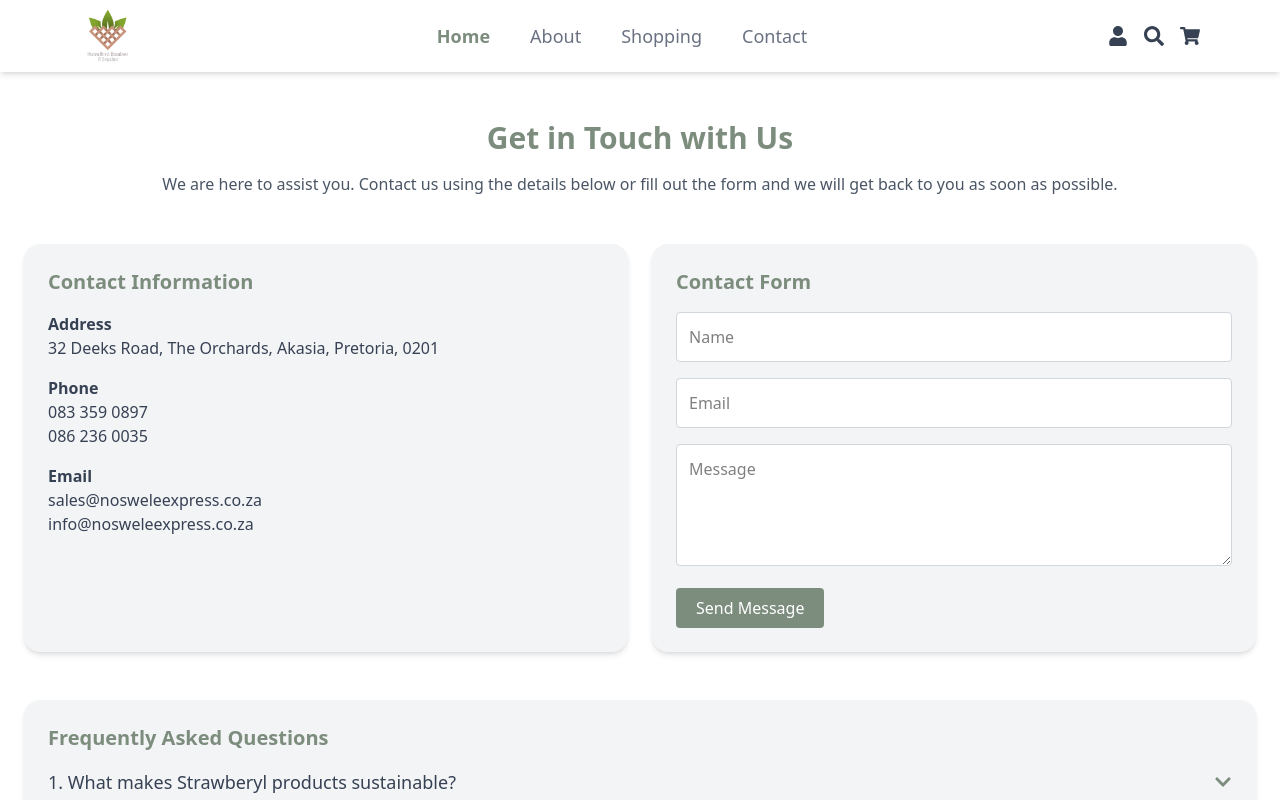
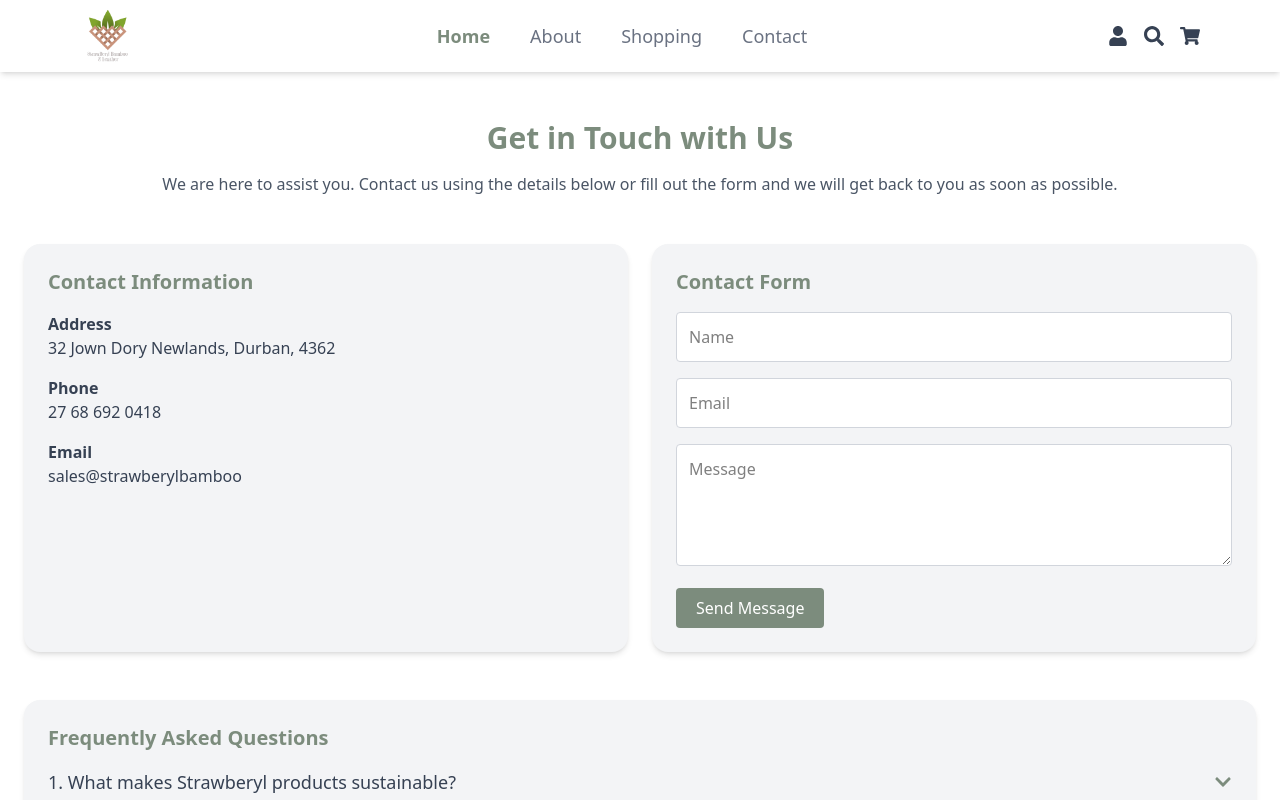
Before and after one commit to HlobisileLukhele/strawberyl-ecommerce, a React (Vite) app: page /contact in a window 1280 px wide. Shown: the top 800 px of the page. Built offline with nearby package versions, Linux system fonts and the light colour scheme; a web font is replaced by a local one.

Commit message:
updated contact information

```diff
--- a/src/Components/ContactInfo.jsx
+++ b/src/Components/ContactInfo.jsx
@@ -7,17 +7,15 @@ function ContactInfo() {
           <div className="space-y-4 text-gray-700">
             <div>
               <strong>Address</strong>
-              <p>32 Deeks Road, The Orchards, Akasia, Pretoria, 0201</p>
+              <p>32 Jown Dory Newlands, Durban, 4362</p>
             </div>
             <div>
               <strong>Phone</strong>
-              <p>083 359 0897</p>
-              <p>086 236 0035</p>
+              <p>27 68 692 0418</p>
             </div>
             <div>
               <strong>Email</strong>
-              <p>sales@nosweleexpress.co.za</p>
-              <p>info@nosweleexpress.co.za</p>
+              <p>sales@strawberylbamboo</p>
             </div>
           </div>
         </div>
```
